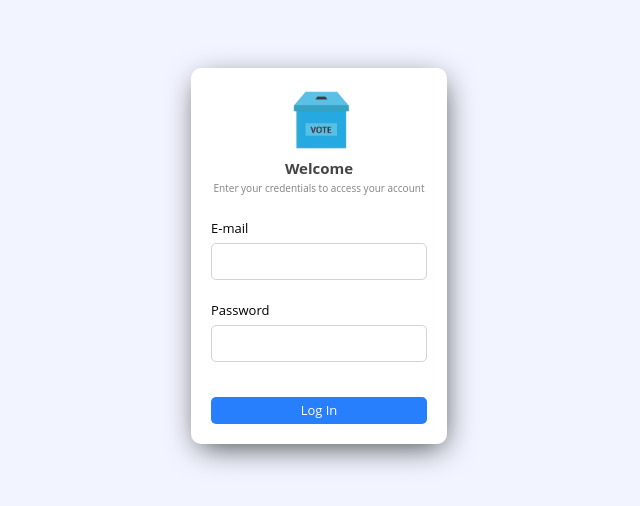
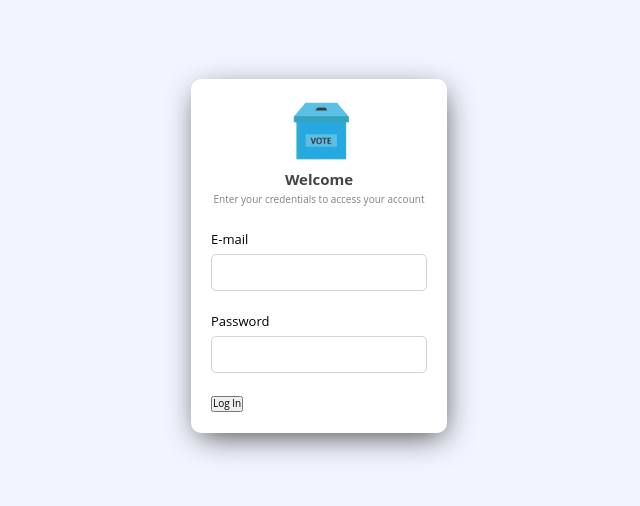
Before and after one commit to Ronkl14/voting-app, a React (Create React App) app: page / in a window 1280 px wide. Shown: the part 144-650 px from the top of the page, without its empty margins (321-961 px from the left). Built offline with nearby package versions, Linux system fonts and the light colour scheme.

Commit message:
styled vote page

```diff
--- a/src/styles/Login.css
+++ b/src/styles/Login.css
@@ -38,17 +38,6 @@ p {
   color: rgb(131, 130, 130);
 }
 
-.btn-login {
-  width: 100%;
-  padding: 0.6rem;
-  background-color: var(--btn-login-background);
-  border: none;
-  border-radius: 5px;
-  color: white;
-  font-size: 1.3rem;
-  margin-top: 1.5rem;
-}
-
 .logo-wrap {
   width: 60%;
   margin: 0 auto;
--- a/src/utils/Navbar.js
+++ b/src/utils/Navbar.js
@@ -7,7 +7,9 @@ const Navbar = ({ logout, userName, adminClass, setPage }) => {
       <button className={adminClass ? "" : "hidden"} onClick={setPage}>
         Admin Panel
       </button>
-      <button onClick={logout}>Logout</button>
+      <button onClick={logout} className="btn logout">
+        Logout
+      </button>
     </div>
   );
 };
```
